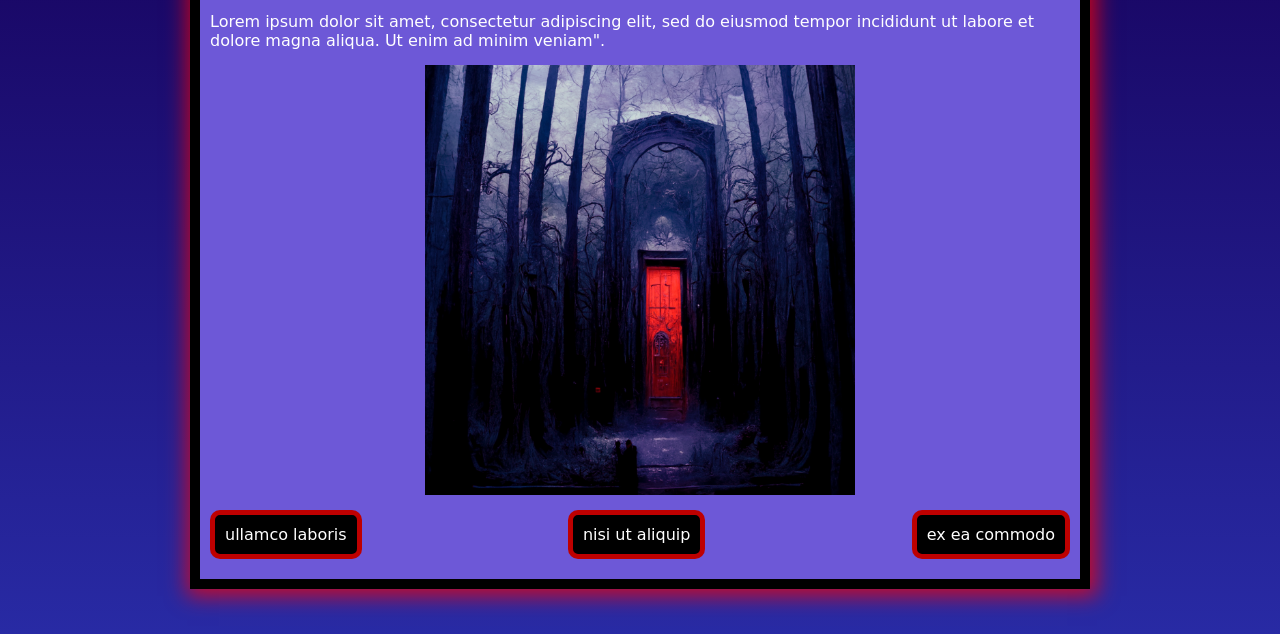
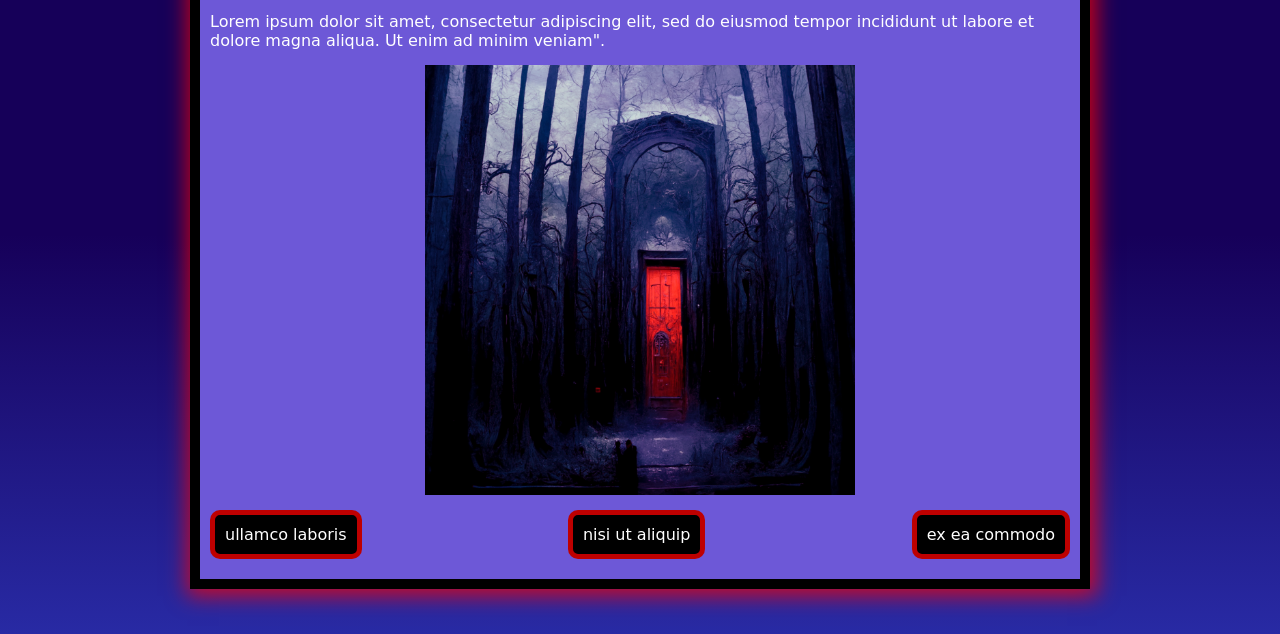
Before and after one commit to jessybous/vous-etes-le-heros, a plain HTML site: page boustany_jessica_vous-etes-le-heros_582-324MO/index.html in a window 1280 px wide. Shown: the part 166-800 px from the top of the page. Drawn offline with Linux system fonts and the light colour scheme; a web font is replaced by a local one.

Commit message:
background

```diff
--- a/boustany_jessica_vous-etes-le-heros_582-324MO/styles.css
+++ b/boustany_jessica_vous-etes-le-heros_582-324MO/styles.css
@@ -3,7 +3,7 @@
   color: #fff;
 }
 body {
-  background-image: linear-gradient(#160059,#282aa4);
+  background-image: linear-gradient(#160059,#160059,#282aa4);
   display: flex;
   align-items: center;
   justify-content: center;
```
